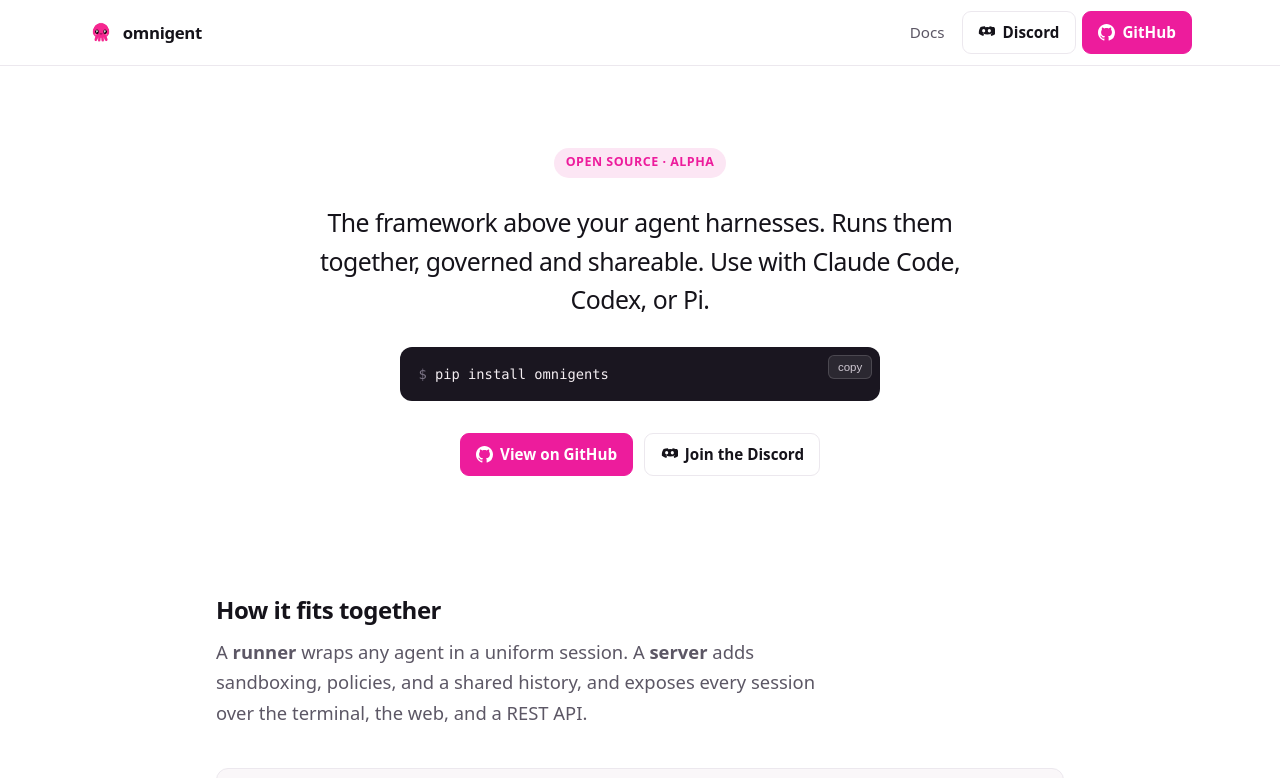
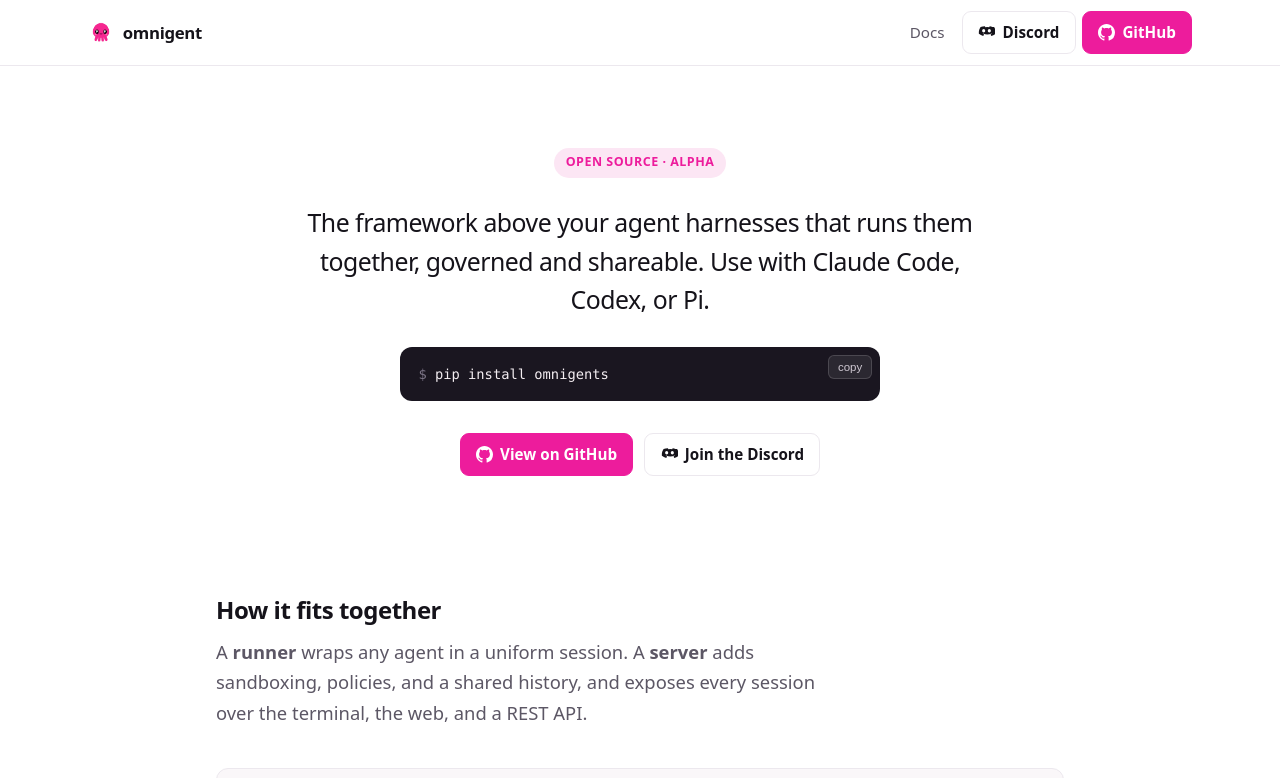
Before and after one commit to omnigent-ai/omnigent-site, a Next.js app: page / in a window 1280 px wide. Shown: the top 778 px of the page. Built offline with nearby package versions, Linux system fonts and the light colour scheme.

Commit message:
copy: hero as two sentences, one block
Co-authored-by: Isaac

```diff
--- a/app/page.js
+++ b/app/page.js
@@ -15,7 +15,7 @@ export default function Home() {
         <section className="hero wrap">
           <span className="tag">Open source · Alpha</span>
           <h1>
-            The framework above your agent harnesses. Runs them together,
+            The framework above your agent harnesses that runs them together,
             governed and shareable. Use with Claude Code, Codex, or Pi.
           </h1>
           <Command>pip install omnigents</Command>
```
